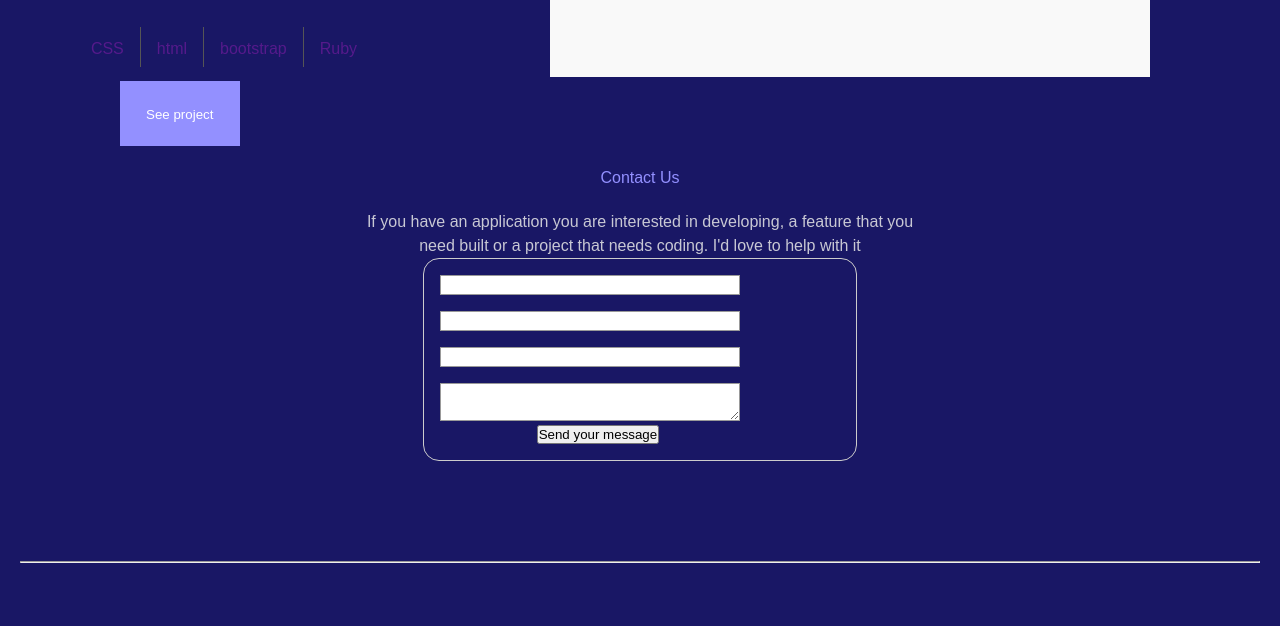
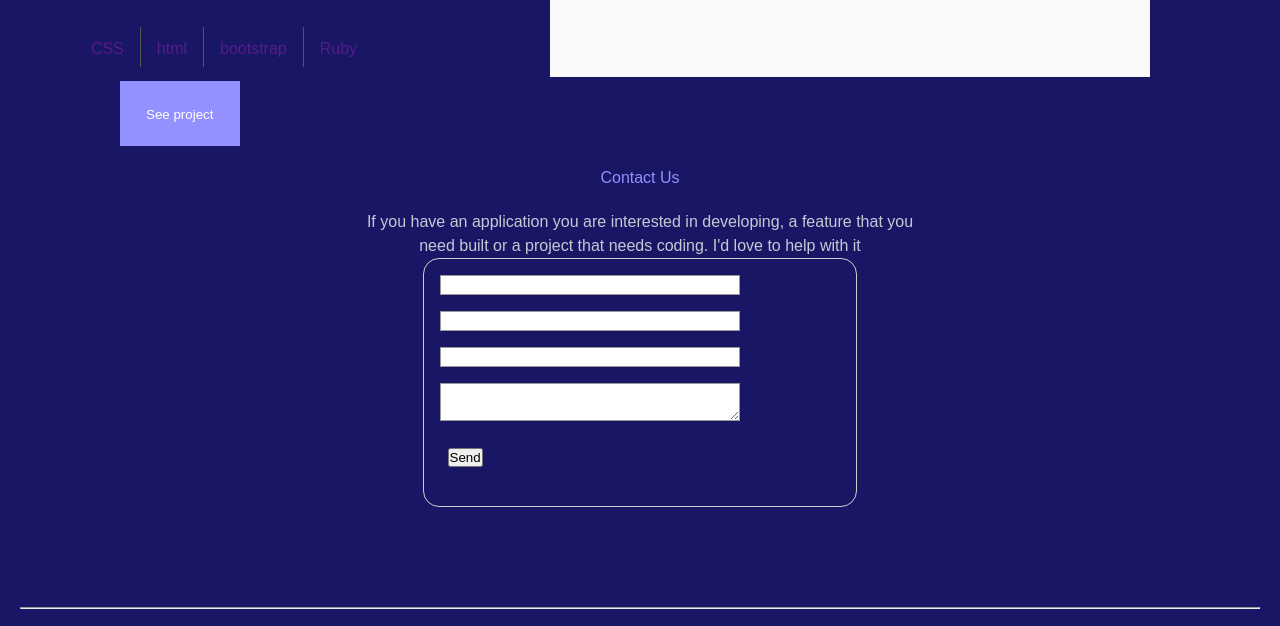
Before and after one commit to maherramadan78/Myportfolio, a website: page index.html in a window 1280 px wide. Shown: the part 2691-3317 px from the top of the page. Drawn offline with nearby package versions, Linux system fonts and the light colour scheme; files whose address does not match are found by name.

Commit message:
Solve conflicts

```diff
--- a/css/style.css
+++ b/css/style.css
@@ -559,14 +559,22 @@ textarea:focus {
 
 .button {
   /* Align buttons with the text fields */
-  padding-left: 90px; /* same size as the label elements */
-}
-
-button {
-  /* This extra margin represent roughly the same space as the space
-     between the labels and their text fields */
+   /* same size as the label elements */
+  width: 136px;
+  height: 24px;
+  font-family: 'Roboto', serif;
+  font-style: normal;
+  font-weight: 500;
+  font-size: 15px;
+  line-height: 24px;
+  display: flex;
+  align-items: center;
+  text-align: center;
+  letter-spacing: 0.03em;
   margin-left: 0.5em;
-}
+  width: 120px;
+  height: 65px;
+ }
 
 .social-icons {
   display: flex;
--- a/index.html
+++ b/index.html
@@ -255,12 +255,10 @@
 
   <!-- SEE PROJECT BUTTON -->
   <button class="btn-segund" id="2">See project</button>
-</section>
-
+  </section>
 
 
 <section class="contact-form">
-
   <h2 class="contact-us">Contact Us</h2>
   <p class="paragraph3">If you have an application you are
     interested in developing, a feature that you <br>
@@ -285,7 +283,7 @@
     </ul>
 
     <li class="button">
-      <button type="submit">Send your message</button>
+      <button type="submit">Send</button>
     </li>
   </form>
 </form>
```
